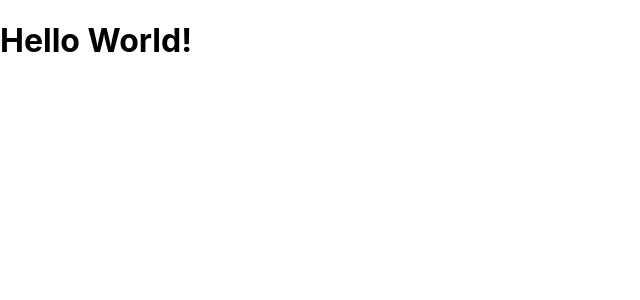
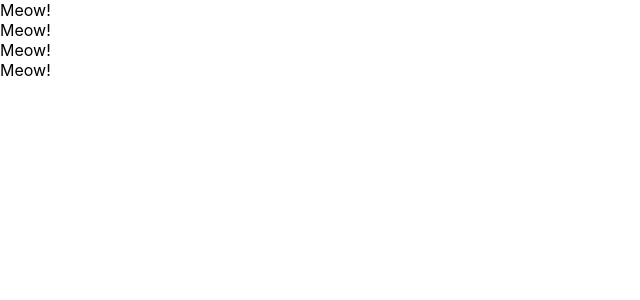
Before and after one commit to wit-p/udemy-react-redux-crud-application, a React (Create React App) app: page / in a window 1280 px wide. Shown: the top 300 px of the page, without its empty margins (0-640 px from the left). Built offline with nearby package versions, Linux system fonts and the light colour scheme.

Commit message:
create class component and functional component

```diff
--- a/src/App.js
+++ b/src/App.js
@@ -1,9 +1,34 @@
 import React, { Component } from 'react';
 
-class App extends Component {
-  render() {
-    return <h1>Hello World!</h1>;
-  }
+// クラスComponent
+// class App extends Component {
+//   render() {
+//     return (
+//       <React.Fragment>
+//         <label htmlFor="bar">bar</label>
+//         <input type="text" onChange={() => {console.log("I am clicked.")}} />
+//       </React.Fragment>
+//     )
+//     // const greeting = "Hi, Tom!";
+//     // const dom = <h1>{greeting}</h1>;
+//     // return dom;
+//   }
+// }
+
+// ファンクショナルComponent
+const App = () => {
+  return (
+    <div>
+      <Cat />
+      <Cat />
+      <Cat />
+      <Cat />
+    </div>
+  )
+}
+
+const Cat = () => {
+  return <div>Meow!</div>
 }
 
 export default App;
```
